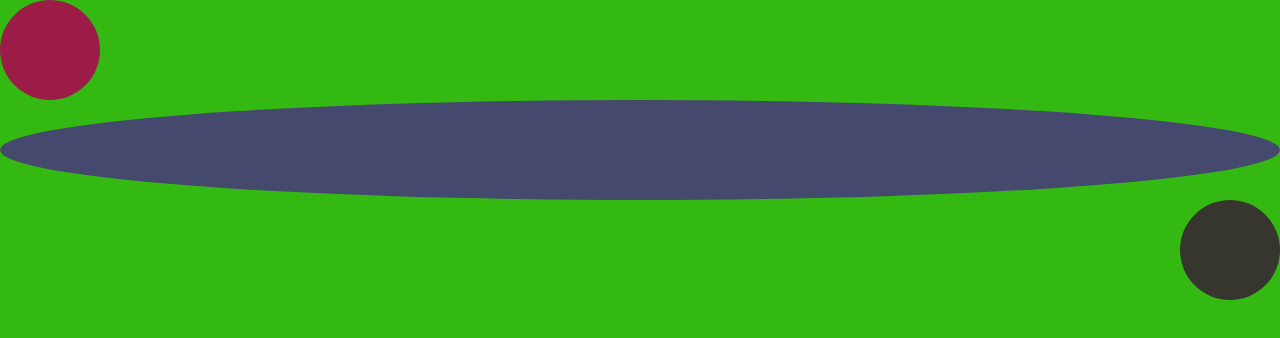
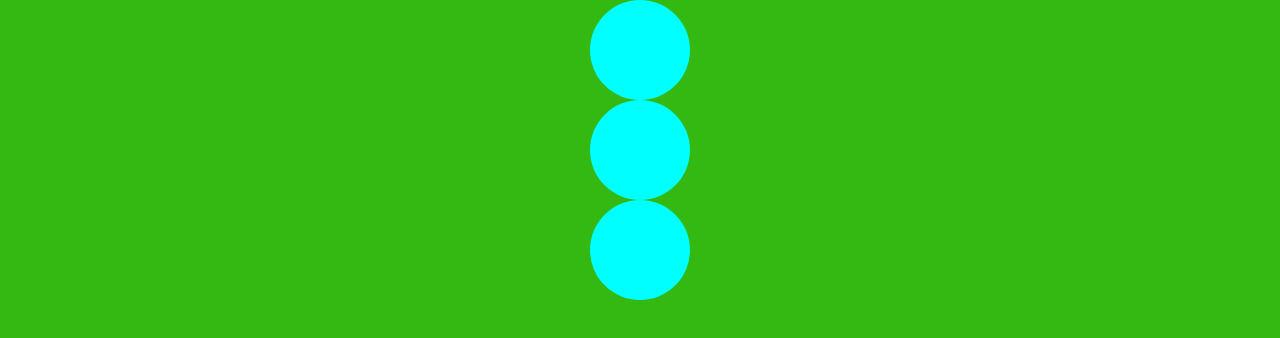
Before and after one commit to sagar-dawra/demo, a plain HTML site: page circle.html in a window 1280 px wide. Drawn offline with Linux system fonts and the light colour scheme.

Commit message:
update-commit
color and height and width

```diff
--- a/circle.html
+++ b/circle.html
@@ -15,24 +15,13 @@
         width: 100%;
         min-height: 100vh;
       }
-      .bg .first {
+
+      .bg > div {
         height: 100px;
         width: 100px;
-        background-color: rgb(155, 28, 70);
-        border-radius: 50%;
-      }
-      .bg .second {
-        height: 100px;
-        background-color: rgb(70, 73, 110);
-        border-radius: 50%;
+        border-radius: 50px;
+        background-color: aqua;
         margin: auto;
-      }
-      .bg .third {
-        height: 100px;
-        width: 100px;
-        background-color: rgb(54, 54, 47);
-        border-radius: 50%;
-        margin-left: auto;
       }
     </style>
   </head>
```
